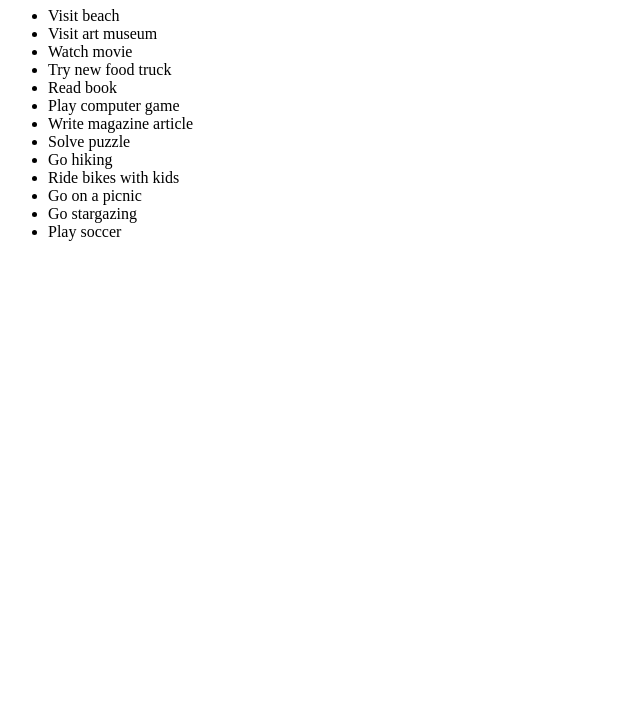
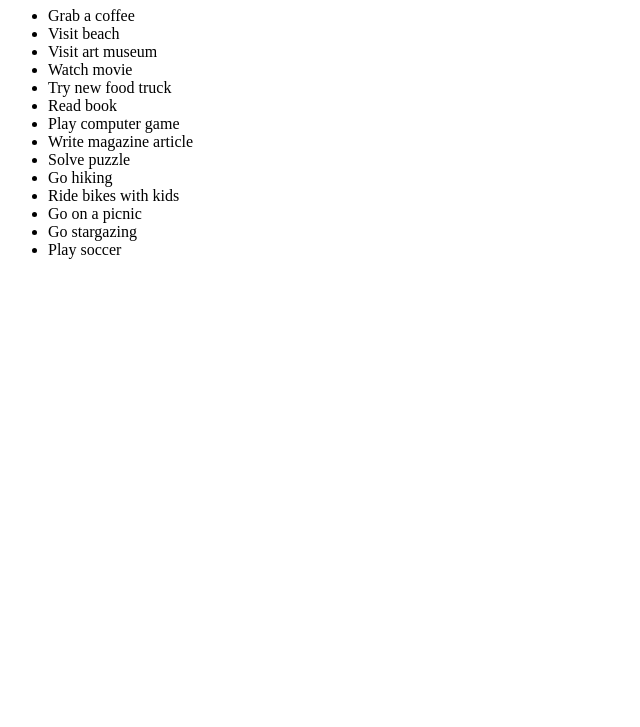
Before and after one commit to roannav/fun-list, a plain HTML site: page index.html in a window 1280 px wide. Shown: the part 73-800 px from the top of the page, without its empty margins (0-640 px from the left). Drawn offline with Linux system fonts and the light colour scheme.

Commit message:
Added grab a coffee

```diff
--- a/index.html
+++ b/index.html
@@ -8,6 +8,7 @@
 <body>
 <h1>Fun Stuff To Do</h1>
 <ul>
+  <li>Grab a coffee</li>
   <li>Visit beach</li>
   <li>Visit art museum</li>
   <li>Watch movie</li>
```
